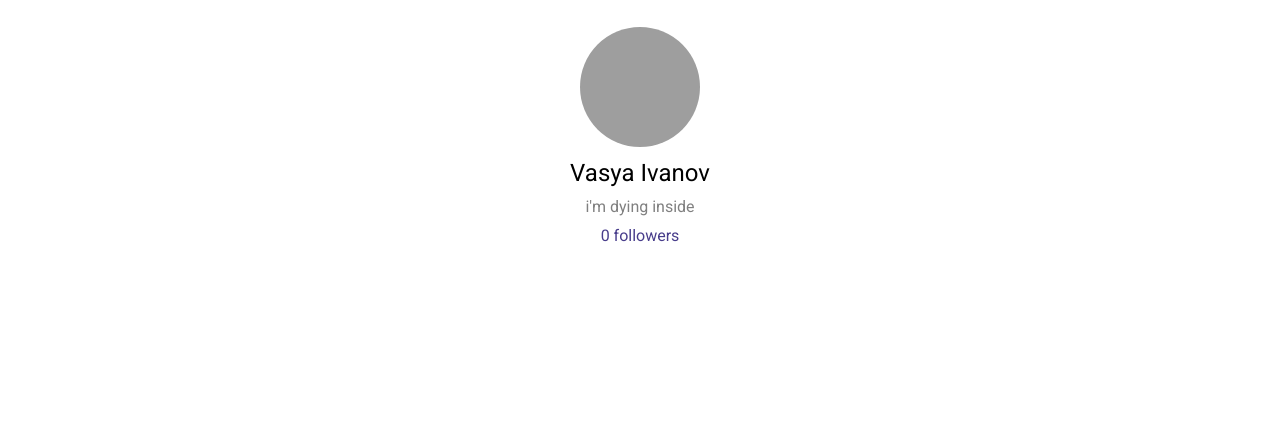
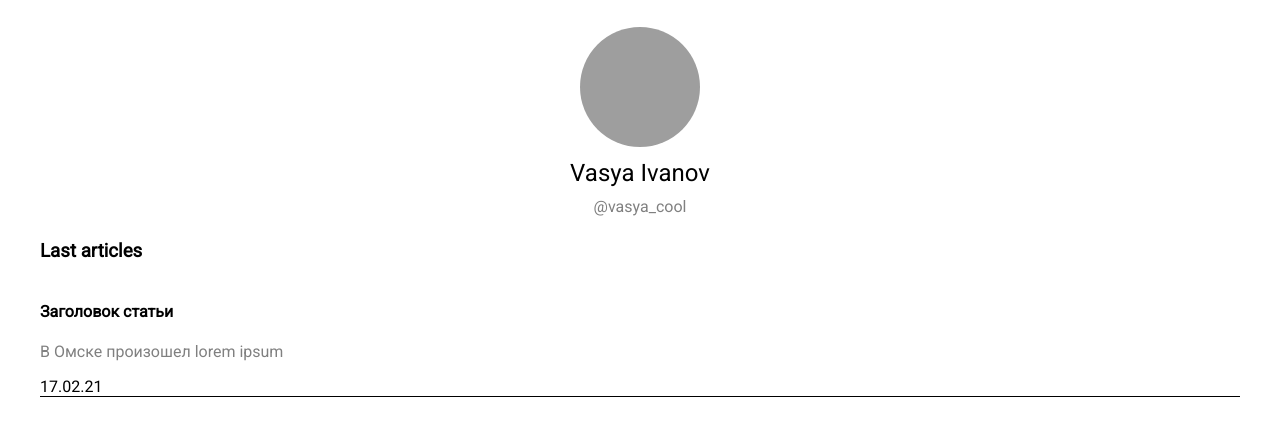
Before and after one commit to punk1503/NewsTeller, a Django app: page /profile/ in a window 1280 px wide. Shown: the part 70-506 px from the top of the page. Run offline with Django 3.2, Linux system fonts and the light colour scheme; grey boxes are pictures that could not be loaded.

Commit message:
Added profile articles example #24

```diff
--- a/news/static/news/css/profile_page.css
+++ b/news/static/news/css/profile_page.css
@@ -16,14 +16,20 @@
 	height: 120px;
 }
 
-.header__username {
+.header__name {
 	font-size: 1.5em;
 }
 
-.header__status {
+.header__username {
 	color: grey;
 }
 
 .header__followers {
 	color: darkslateblue;
 }
+
+
+.last-articles {
+	margin: auto;
+	max-width: 1200px;
+}
--- a/news/templates/news/pages/index.html
+++ b/news/templates/news/pages/index.html
@@ -10,7 +10,7 @@
 		{% for article in lattest_articles %}
 		<li class="news-list__article">
 			<h4 class="article__title"><a href="{% url 'article_overview' article.id %}">{{ article.article_title }}</a></h4>
-		<p class="article__preview-text">{{ article.article_text|truncatewords:10 }}</p>
+			<p class="article__preview-text">{{ article.article_text|truncatewords:10 }}</p>
 			<!--TODO: add author link href-->
 			<span><a class="author-link" href="#">{{ article.author.first_name }} {{ article.author.last_name }}</a> - {{ article.publication_date }}</span>
 		</li>
--- a/news/templates/news/pages/profile_page.html
+++ b/news/templates/news/pages/profile_page.html
@@ -3,14 +3,23 @@
 
 {% block extra_css %}
 	<link rel="stylesheet" href="{% static 'news/css/profile_page.css' %}">
+	<link rel="stylesheet" href="{% static 'news/css/index.css' %}">
 {% endblock %}
 
 {% block content %}
 	<div class="profile__header">
 		<img src="https://placekitten.com/300/300" alt="username" class="header__avatar">
-		<div class="header__username">Vasya Ivanov</div>
-		<span class="header__status">i'm dying inside</span>
-		<span class="header__followers">0 followers</span>
+		<div class="header__name">Vasya Ivanov</div>
+		<span class="header__username">@vasya_cool</span>
 	</div>
-	<div class="last-articles"></div>
+	<div class="last-articles">
+		<h3>Last articles</h3>
+		<ul class="news-list">
+			<li class="news-list__article">
+				<h4 class="article__title"><a href="#">Заголовок статьи</a></h4>
+				<p class="article__preview-text">В Омске произошел lorem ipsum</p>
+				<span>17.02.21</span>
+			</li>
+		</ul>
+	</div>
 {% endblock %}
```
